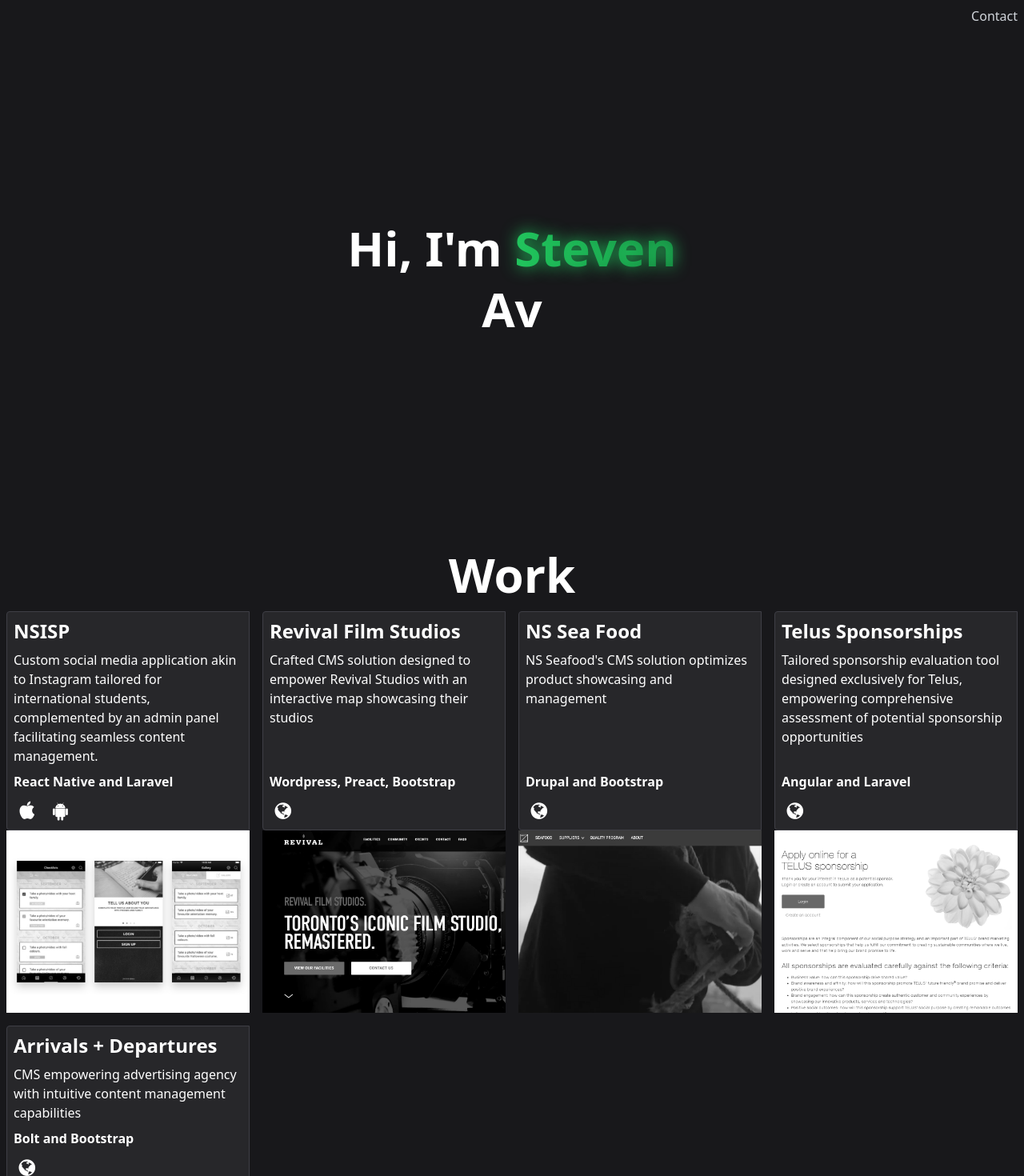
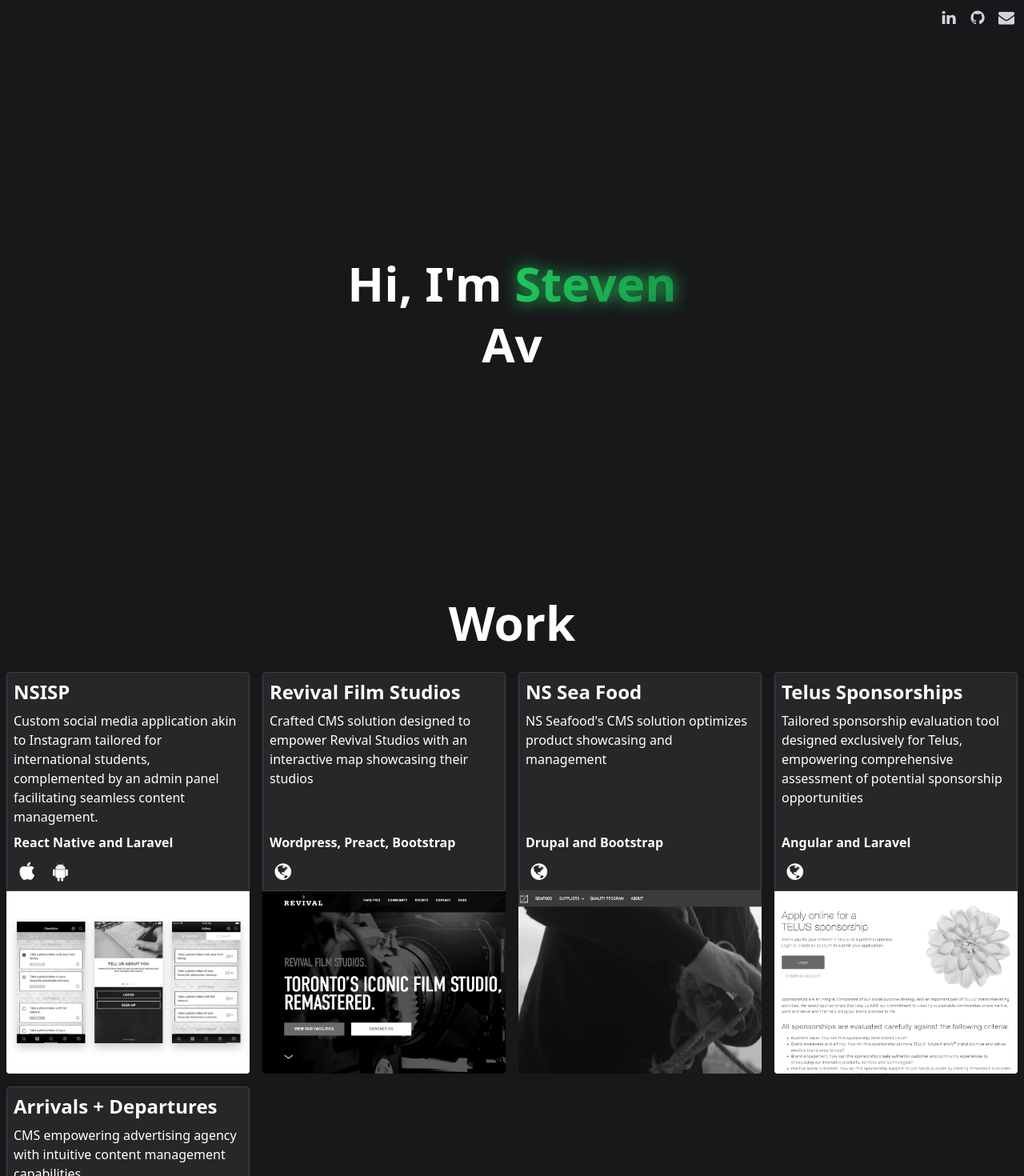
Before and after one commit to stevenwithaph/portfolio, a SvelteKit app: page / in a window 1280 px wide. Shown: the top 1470 px of the page at 80% size. Built offline with nearby package versions, Linux system fonts and the light colour scheme.

Commit message:
Added main links

```diff
--- a/src/lib/link.svelte
+++ b/src/lib/link.svelte
@@ -1,9 +1,11 @@
 <script lang="ts">
 	export let link: string;
+	export let target: string;
 </script>
 
 <a
 	class="relative text-shadow transition-shadow after:content-[''] after:h-[1px] after:scale-x-0 after:absolute after:-bottom-0.5 after:left-0.5 after:right-0.5 after:bg-white after:transition-transform hocus:text-green-500 hocus:shadow-green-500 hocus:after:bg-green-500 hocus:after:scale-x-100"
+	{target}
 	href={link}
 >
 	<slot />
--- a/src/lib/project-list.svelte
+++ b/src/lib/project-list.svelte
@@ -2,7 +2,7 @@
 	export let title: string;
 </script>
 
-<h1 class="text-5xl text-center mb-4 font-semibold sm:text-6xl">{title}</h1>
+<h1 class="text-5xl text-center mb-8 font-semibold sm:text-6xl">{title}</h1>
 <div class="grid grid-cols-1 md:grid-cols-3 lg:grid-cols-4 gap-4">
 	<slot />
 </div>
--- a/src/lib/project.svelte
+++ b/src/lib/project.svelte
@@ -13,6 +13,7 @@
 	export let image: string;
 	export let technologies: string;
 	export let links: ProjectLink[];
+	export let url: string;
 
 	const rotate = spring({
 		rotateX: 0,
@@ -20,7 +21,7 @@
 		scale: 1
 	});
 
-	let container: HTMLDivElement;
+	let container: HTMLElement;
 	let hover: boolean = false;
 
 	function onMouseMove(event: MouseEvent) {
@@ -56,6 +57,7 @@
 	}
 </script>
 
+<a href={url} target="_blank" class="flex">
 	<div
 		class="flex flex-col"
 		role="presentation"
@@ -66,9 +68,7 @@
 		on:blur={onMouseOut}
 		bind:this={container}
 	>
-	<div
-		class="flex-1 flex flex-col p-2 rounded md:rounded-r-none md:rounded-l border border-zinc-700 bg-zinc-800 space-y-2"
-	>
+		<div class="flex-1 flex flex-col p-2 rounded-t border border-zinc-700 bg-zinc-800 space-y-2">
 			<h2 class="text-2xl font-bold">{title}</h2>
 			<p class="flex-1">
 				{@html description}
@@ -93,10 +93,11 @@
 				alt={'image description'}
 				class:grayscale-0={hover}
 				class:grayscale={!hover}
-			class:rounded={hover}
+				class="rounded-b"
 				src={image}
 				width="1024"
 				height="768"
 			/>
 		</div>
 	</div>
+</a>
--- a/src/routes/+page.svelte
+++ b/src/routes/+page.svelte
@@ -7,11 +7,23 @@
 	import ProjectList from '$lib/project-list.svelte';
 </script>
 
-<main class="max-w-[1440px] mx-auto p-2 space-y-4">
-	<nav class="fixed top-2 right-2 z-10">
-		<ul class="flex justify-end gap-x-2">
-			<li class="text-gray-300">
-				<Link link={`mailto:steven.adams.r@gmail.com`}>Contact</Link>
+<main class="relative max-w-[1440px] mx-auto p-2 space-y-8">
+	<nav class="sticky top-2 right-2 z-10">
+		<ul class="flex justify-end gap-x-2 text-gray-300 text-xl">
+			<li>
+				<Link target={'_blank'} link={`https://www.linkedin.com/in/steven-adams-r/`}>
+					<li class={`icon-linkedin`}></li>
+				</Link>
+			</li>
+			<li>
+				<Link target={'_blank'} link={`https://github.com/stevenwithaph`}
+					><li class={`icon-github`}></li></Link
+				>
+			</li>
+			<li>
+				<Link target={'_self'} link={`mailto:steven.adams.r@gmail.com`}>
+					<li class={`icon-mail`}></li>
+				</Link>
 			</li>
 		</ul>
 	</nav>
@@ -32,6 +44,7 @@
 		<ProjectList title="Work">
 			<Project
 				title={'NSISP'}
+				url={'https://apps.apple.com/us/app/nsisp-passport-app/id1276287671'}
 				image={'/nsisp-banner.png'}
 				description={'Custom social media application akin to Instagram tailored for international students, complemented by an admin panel facilitating seamless content management.'}
 				technologies={'React Native and Laravel'}
@@ -46,6 +59,7 @@
 			<Project
 				title={'Revival Film Studios'}
 				image={'/revival-banner.png'}
+				url={'https://revivalfilmstudios.ca'}
 				description={'Crafted CMS solution designed to empower Revival Studios with an interactive map showcasing their studios'}
 				technologies={'Wordpress, Preact, Bootstrap'}
 				links={[{ url: 'https://revivalfilmstudios.ca', icon: 'globe' }]}
@@ -53,6 +67,7 @@
 			<Project
 				title={'NS Sea Food'}
 				image={'/nsseafood-banner.png'}
+				url={'https://nsseafood.com'}
 				description={"NS Seafood's CMS solution optimizes product showcasing and management"}
 				technologies={'Drupal and Bootstrap'}
 				links={[{ url: 'https://nsseafood.com', icon: 'globe' }]}
@@ -60,6 +75,7 @@
 			<Project
 				title={'Telus Sponsorships'}
 				image={'/telus-banner.png'}
+				url={'https://sponsorships.telus.com'}
 				description={'Tailored sponsorship evaluation tool designed exclusively for Telus, empowering comprehensive assessment of potential sponsorship opportunities'}
 				technologies={'Angular and Laravel'}
 				links={[{ url: 'https://sponsorships.telus.com', icon: 'globe' }]}
@@ -67,6 +83,7 @@
 			<Project
 				title={'Arrivals + Departures'}
 				image={'/arrivals-banner.png'}
+				url={'https://arrivalsdepartures.com'}
 				description={'CMS empowering advertising agency with intuitive content management capabilities'}
 				technologies={'Bolt and Bootstrap'}
 				links={[{ url: 'https://arrivalsdepartures.com', icon: 'globe' }]}
@@ -78,6 +95,7 @@
 			<Project
 				title={'Medenia'}
 				image={'medenia-banner.png'}
+				url={'https://github.com/stevenwithaph/medenia'}
 				description={'Private server and web client dedicated to Dark Ages'}
 				technologies={'Phaser, Svelte, and NodeJS'}
 				links={[{ url: 'https://github.com/stevenwithaph/medenia', icon: 'github' }]}
--- a/static/css/fontello-codes.css
+++ b/static/css/fontello-codes.css
@@ -4,6 +4,12 @@
 .icon-github:before {
 	content: '\f09b';
 } /* '' */
+.icon-mail:before {
+	content: '\f0e0';
+} /* '' */
+.icon-linkedin:before {
+	content: '\f0e1';
+} /* '' */
 .icon-apple:before {
 	content: '\f179';
 } /* '' */
```
Also changed, not shown: static/font/fontello.woff2. Lines whose indentation alone changed are shown as unchanged.
